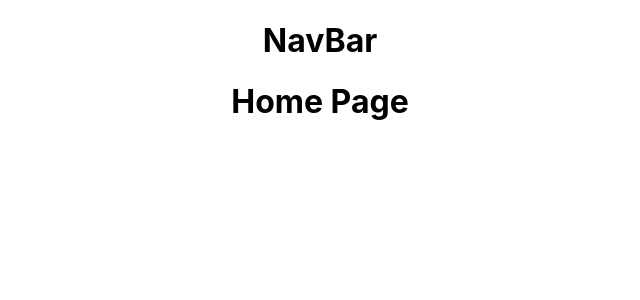
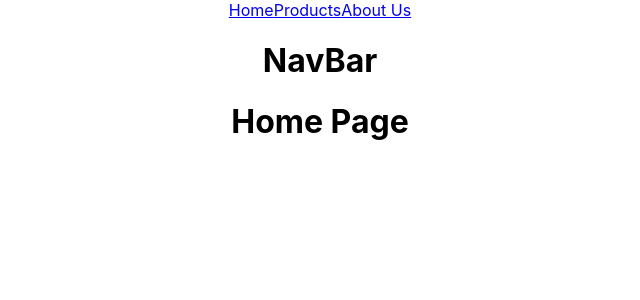
Before and after one commit to MartaPanasyuk/web-shop-frontEnd, a React (Create React App) app: page / in a window 1280 px wide. Shown: the top 300 px of the page, without its empty margins (320-960 px from the left). Built offline with nearby package versions, Linux system fonts and the light colour scheme.

Commit message:
added router

```diff
--- a/src/App.js
+++ b/src/App.js
@@ -1,5 +1,6 @@
 import "./App.css";
 import { Routes, Route, Link } from "react-router-dom";
+import { NavBar } from "./components/NavBar";
 
 import {
   AboutUsPage,
@@ -11,12 +12,13 @@
 function App() {
   return (
     <div className="App">
+      <NavBar />
       <h1>NavBar</h1>
       <Routes>
         <Route path="/" element={<HomePage />} />
         <Route path="/shop" element={<ProductPage />} />
         <Route path="/details/:id" element={<ProductDetailsPage />} />
-        <Route path="/aboutus" element={<AboutUsPage />} />
+        <Route path="/contacts" element={<AboutUsPage />} />
       </Routes>
     </div>
   );
--- /dev/null
+++ b/src/components/NavBar/index.jsx
@@ -0,0 +1,13 @@
+import { Link } from "react-router-dom";
+
+const NavBar = () => {
+  return (
+    <div>
+      <Link to="/">Home</Link>
+      <Link to="/shop">Products</Link>
+      <Link to="/contacts">About Us</Link>
+    </div>
+  );
+};
+
+export { NavBar };
```
Also changed, not shown: src/components/NavBar/index.css (added).
